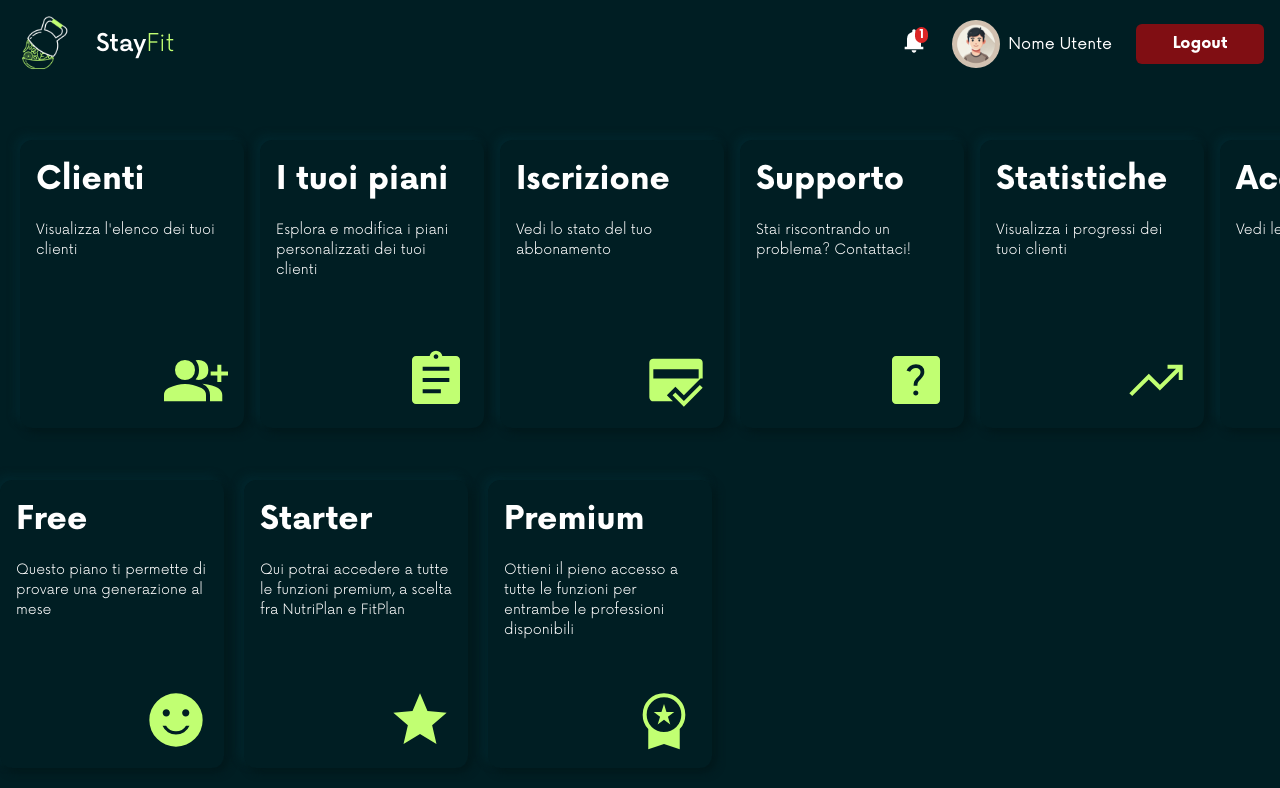
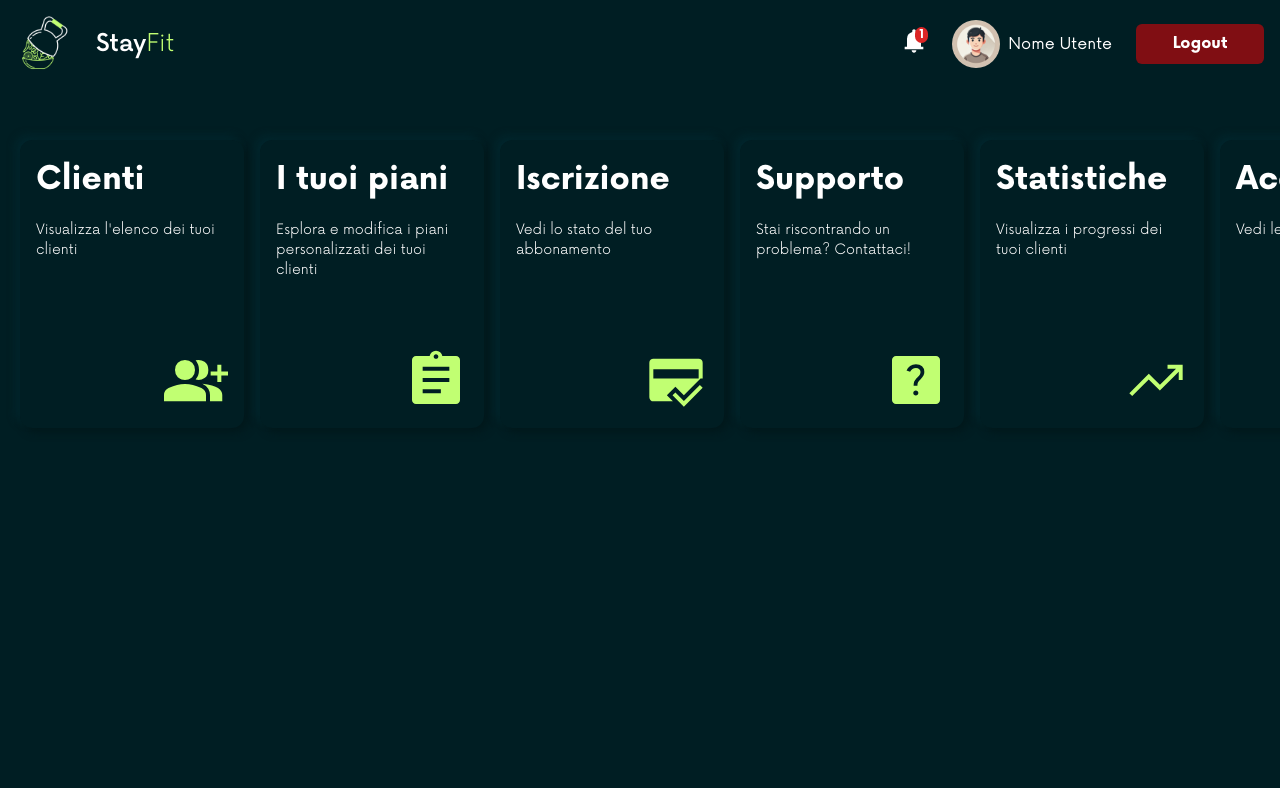
Before and after one commit to develhope/FS28-Team2-Project4, a React (Vite) app in the folder stayfit-app/: page / in a window 1280 px wide. Shown: the top 788 px of the page. Built offline with nearby package versions, Linux system fonts and the light colour scheme.

Commit message:
Moved: Dashboard.jsx

```diff
--- a/stayfit-app/src/App.jsx
+++ b/stayfit-app/src/App.jsx
@@ -12,7 +12,6 @@ const App = () => {
     <Header/>
       <CardProvider>
         <CardMenu></CardMenu>
-        <SubCards></SubCards>
       </CardProvider>
     </div>
   );
```
Also changed, not shown: stayfit-app/src/MyComponents/Dashboard.jsx (renamed from stayfit-app/src/assets/Dashboard.jsx).
